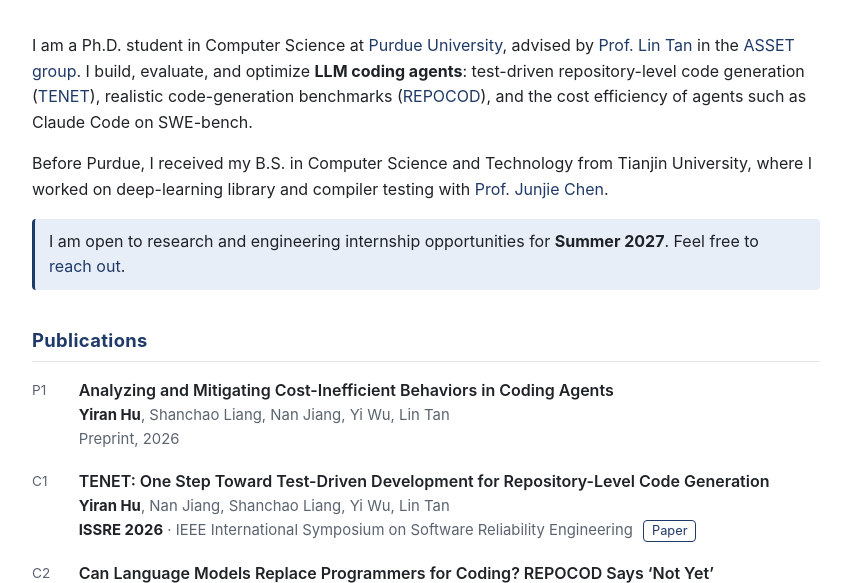
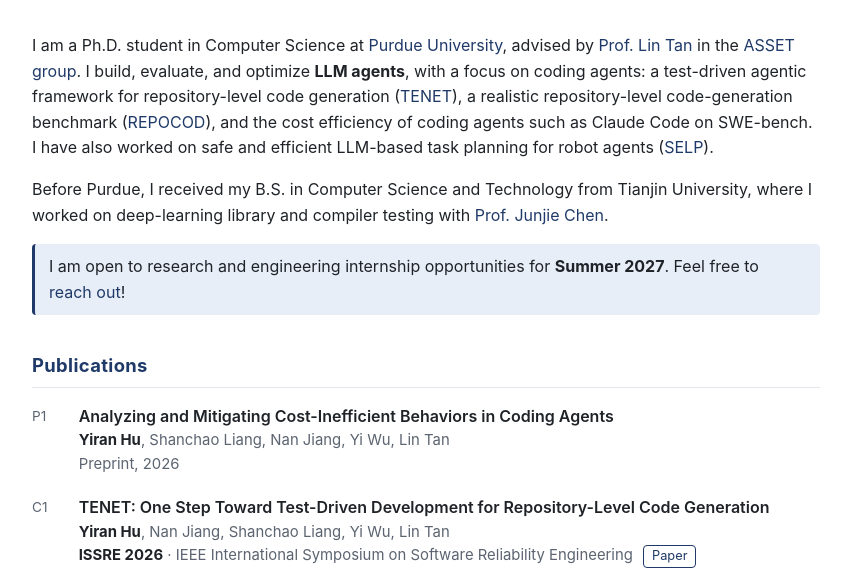
Before and after one commit to ZimaBlue307/ZimaBlue307.github.io, a plain HTML site: page index.html in a window 1280 px wide. Shown: the part 211-794 px from the top of the page, without its empty margins (214-1065 px from the left). Drawn offline with Linux system fonts and the light colour scheme.

Commit message:
Update bio: include SELP

```diff
--- a/index.html
+++ b/index.html
@@ -38,9 +38,11 @@
       I am a Ph.D. student in Computer Science at <a href="https://www.cs.purdue.edu/">Purdue University</a>,
       advised by <a href="https://www.cs.purdue.edu/homes/lintan/index.html">Prof. Lin Tan</a> in the
       <a href="https://lt-asset.github.io/">ASSET group</a>. I build, evaluate, and optimize
-      <strong>LLM coding agents</strong>: test-driven repository-level code generation
-      (<a href="#pubs">TENET</a>), realistic code-generation benchmarks (<a href="#pubs">REPOCOD</a>),
-      and the cost efficiency of agents such as Claude Code on SWE-bench.
+      <strong>LLM agents</strong>, with a focus on coding agents: a test-driven agentic framework for
+      repository-level code generation (<a href="#pubs">TENET</a>), a realistic repository-level
+      code-generation benchmark (<a href="#pubs">REPOCOD</a>), and the cost efficiency of coding agents
+      such as Claude Code on SWE-bench. I have also worked on safe and efficient LLM-based task planning
+      for robot agents (<a href="#pubs">SELP</a>).
     </p>
     <p>
       Before Purdue, I received my B.S. in Computer Science and Technology from Tianjin University,
@@ -49,7 +51,7 @@
     </p>
     <p class="callout">
       I am open to research and engineering internship opportunities for <strong>Summer 2027</strong>.
-      Feel free to <a href="mailto:hu954@purdue.edu">reach out</a>.
+      Feel free to <a href="mailto:hu954@purdue.edu">reach out</a>!
     </p>
   </section>
 
@@ -151,7 +153,7 @@
     <ul class="honors">
       <li><span>Best Paper Award Finalist, ICRA</span><span class="date">2025</span></li>
       <li><span>Outstanding Graduate, Tianjin University</span><span class="date">2023</span></li>
-      <li><span>First Prize, Challenge Cup National College Students' Science and Technology Competition (Tianjin University)</span><span class="date">2022</span></li>
+      <li><span>First Prize, Challenge Cup National College Students' Science and Technology Competition (Tianjin University round)</span><span class="date">2022</span></li>
       <li><span>First Class Scholarship, Tianjin University</span><span class="date">2021</span></li>
       <li><span>Advanced Individual for Academic Performance, Tianjin University</span><span class="date">2021</span></li>
     </ul>
```
